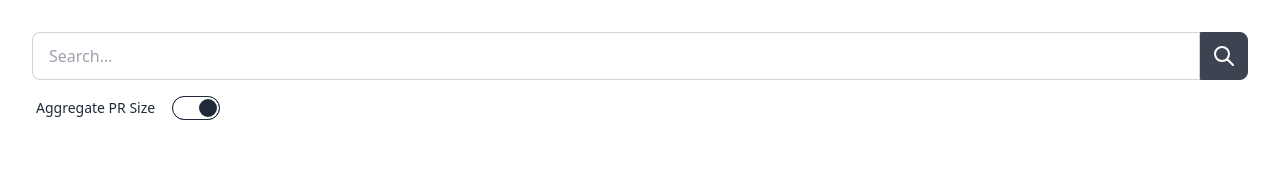
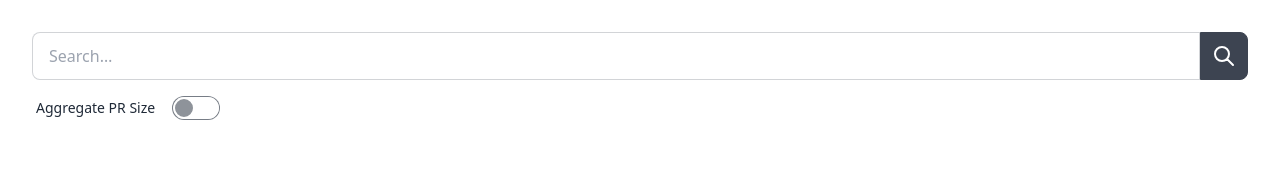
Before and after one commit to gabrielegiuli/git-that-data, a React (Vite) app: page / in a window 1280 px wide. Shown: the top 186 px of the page. Built offline with nearby package versions, Linux system fonts and the light colour scheme.

Commit message:
added docs

```diff
--- a/src/App.jsx
+++ b/src/App.jsx
@@ -26,7 +26,7 @@ export default function App() {
   const [name, setName] = useState("")
   const [authEmails, setAuthEmails] = useState([])
   const [isBlank, setIsBlank] = useState(true)
-  const [recordSize, setRecordSize] = useState(true)
+  const [recordSize, setRecordSize] = useState(false)
 
   const [isTableLoading, setIsTableLoading] = useState(true)
   const [isPRLoading, setIsPRLoading] = useState(true)
--- a/src/components/pr_graph.jsx
+++ b/src/components/pr_graph.jsx
@@ -48,7 +48,7 @@ function processData(data) {
             }
         }
 
-        var new_out = { stamp: date, count: count, m: m, l: l, xl: xl, xxl: xxl, closed_number: closed_number }
+        var new_out = { stamp: stamp, count: count, m: m, l: l, xl: xl, xxl: xxl }
         out_data.push(new_out)
     }
     out_data.sort((a, b) => (a.stamp > b.stamp) ? 1 : -1)
```
Also changed, not shown: 1 other file (tests, documents, lock files or other folders).
